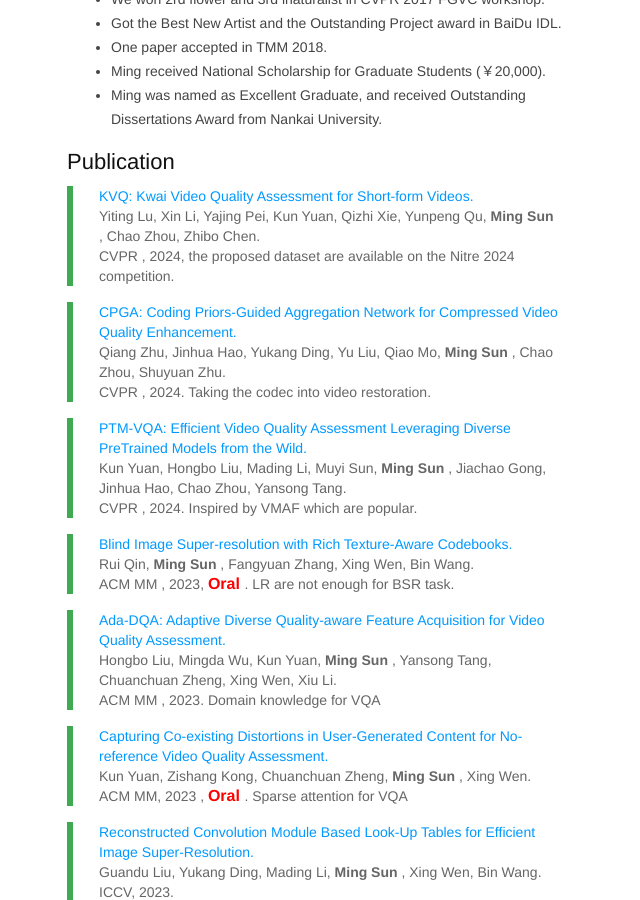
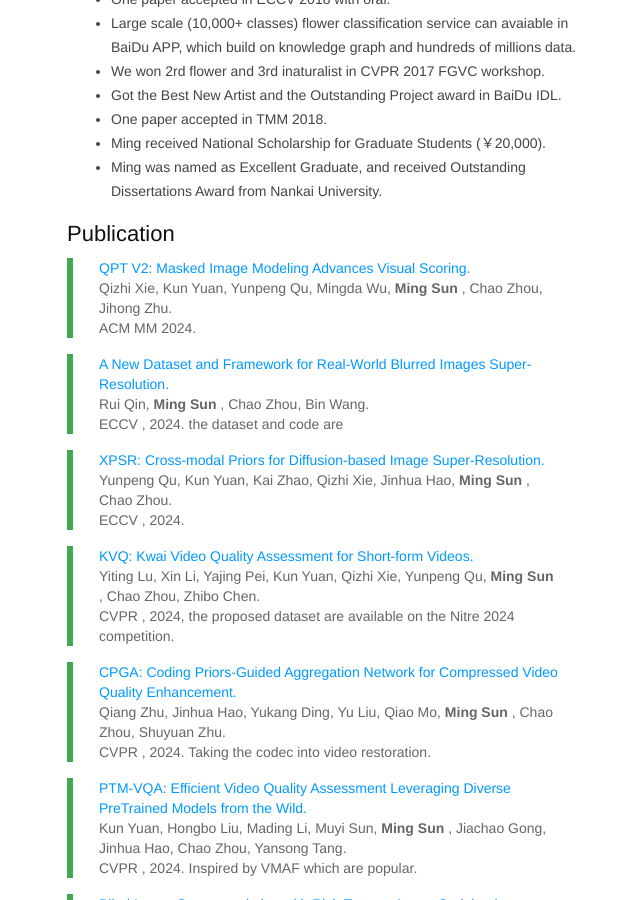
Before and after one commit to msunming/msunming.github.io, a Jekyll site: the page index.html, which Jekyll copies as it is, in a window 1280 px wide and 900 px high, scrolled down 1527 px. Shown: the whole window, without its empty margins (93-733 px from the left). Built offline with Jekyll 4.4.1, drawn with Linux system fonts in a browser that asks for light colours; some of the changed text lies outside the part shown.

Commit message:
Update index.html

```diff
--- a/index.html
+++ b/index.html
@@ -466,6 +466,9 @@ pre .markdown .emphasis {
 
 	        <h2>News:</h2>
 		<ul>
+	    <li> One paper, named QPT-v2,  was accepeted by ACM-MM 2024.</li>
+	    <li> Three paper about nas  were accepeted by ECCV 2024.</li>
+	    <li> Three paper about nas  were accepeted by CVPR 2024.</li>
 	    <li> 快手质量评价算法（KVQ）获得公司《技术突破奖》，奖金50,000，KVQ能够准确的衡量UGC视频每个阶段的清晰度变化.</li>
 	    <li> 团队在NTIRE 2023的Stereo Image Super-Resolution竞赛中荣获Winner Award.<a href="https://mp.weixin.qq.com/s/CVXwfh9gxCw7j9ugE7V3LA"> 超分算法 </a>.</li>
 	    <li> 通过大量的专家数据标注和模型改良，音视频质量领域大模型超过Golden eye.<a href=" https://mp.weixin.qq.com/s/1Lx1Iqly1-0ZubzDwei5SA"> KVQ算法 </a>.</li>
@@ -495,6 +498,33 @@ pre .markdown .emphasis {
 		</ul>
 		</div>
 	       <h2>Publication</h2>
+		<!-- -->
+
+		<blockquote>
+			<p><a href="https://arxiv.org/pdf/2407.16541">
+			QPT V2: Masked Image Modeling Advances Visual Scoring.</a><br />
+			Qizhi Xie, Kun Yuan, Yunpeng Qu, Mingda Wu, <strong> Ming Sun </strong>, Chao Zhou, Jihong Zhu. <br />
+			ACM MM 2024.  <br /></p>
+		</blockquote>
+
+		<!-- -->
+
+		<blockquote>
+			<p><a href="https://arxiv.org/pdf/2407.14880">
+			A New Dataset and Framework for Real-World Blurred Images Super-Resolution.</a><br />
+			Rui Qin, <strong> Ming Sun </strong>, Chao Zhou, Bin Wang. <br />
+			ECCV , 2024. the dataset and code are  <a href="https://github.com/Imalne/PBaSR">  <br /></p>
+		</blockquote>
+
+		<!-- -->
+
+		<blockquote>
+			<p><a href="https://arxiv.org/abs/2403.05049">
+			XPSR: Cross-modal Priors for Diffusion-based Image Super-Resolution.</a><br />
+			Yunpeng Qu, Kun Yuan, Kai Zhao, Qizhi Xie, Jinhua Hao, <strong> Ming Sun </strong>, Chao Zhou. <br />
+			ECCV , 2024.  <br /></p>
+		</blockquote>
+
 		<!-- -->
 
 		<blockquote>
```
